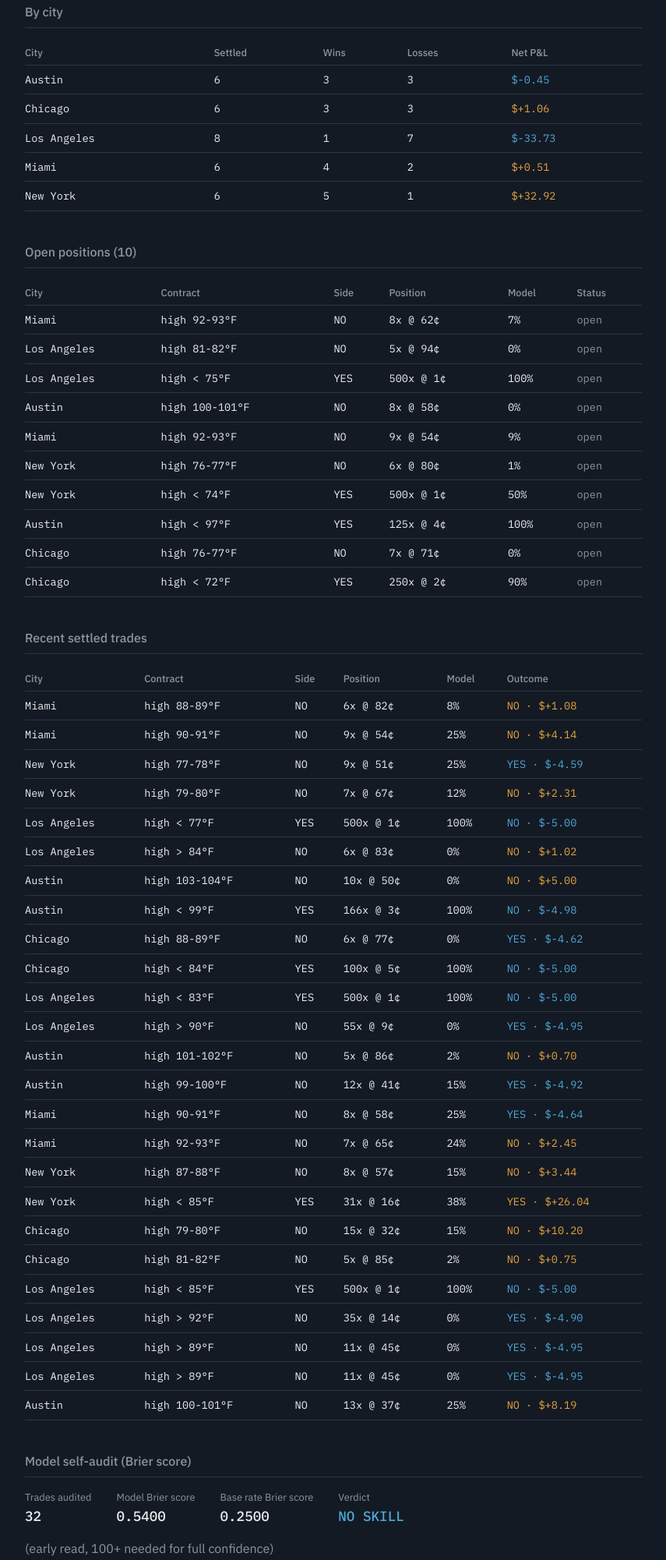
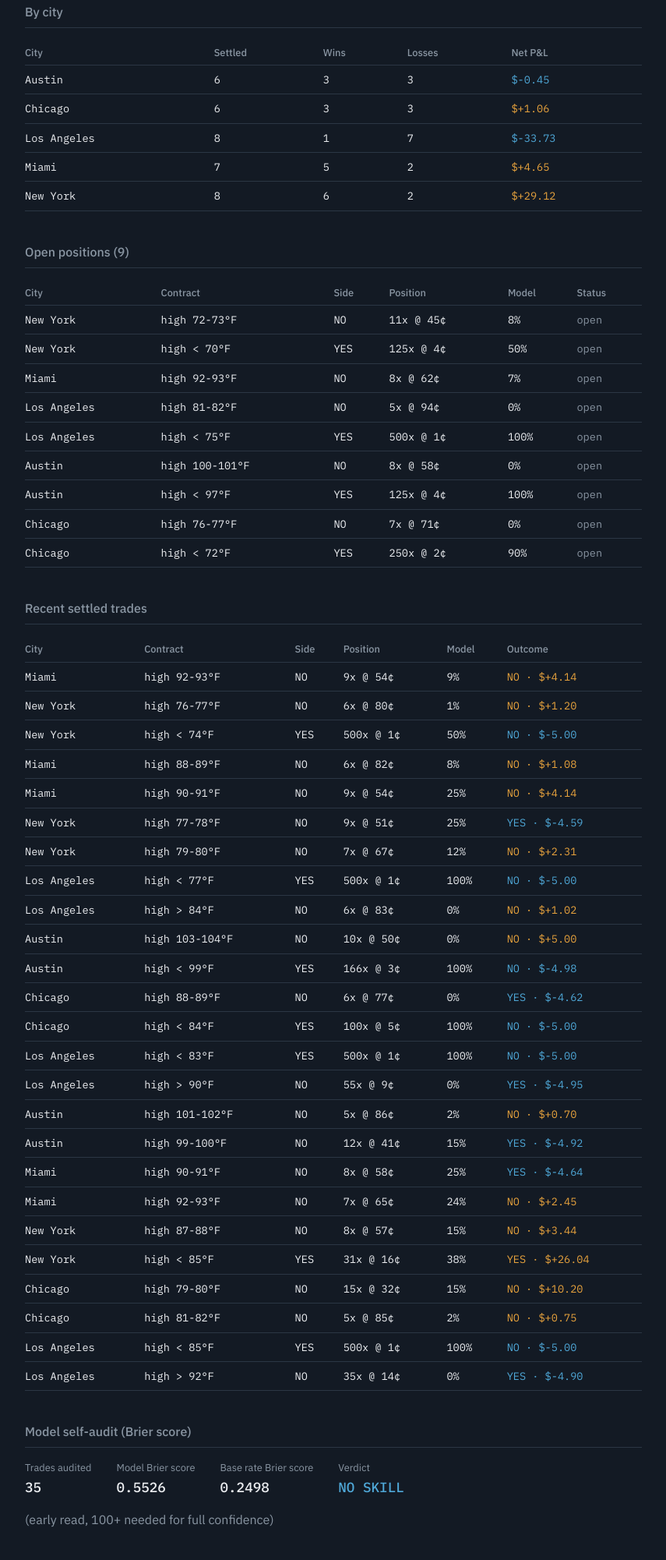
Before and after one commit to vexedvoyager/weather4, a plain HTML site: page docs/index.html in a window 1280 px wide. Shown: the part 681-2682 px from the top of the page at 78% size, without its empty margins (212-1067 px from the left). Drawn offline with nearby package versions, Linux system fonts and the light colour scheme.

Commit message:
Price check 2026-09-15T11:37:13Z

```diff
--- a/docs/index.html
+++ b/docs/index.html
@@ -137,15 +137,15 @@
 
   <h1>Predict Weather Bot</h1>
   <div class="hero">
-    <div class="hero-number gain">$+0.31</div>
-    <div class="hero-label">Total settled P&amp;L, 32 trade(s) settled, 50% win rate</div>
+    <div class="hero-number gain">$+0.65</div>
+    <div class="hero-label">Total settled P&amp;L, 35 trade(s) settled, 51% win rate</div>
   </div>
 
   <div class="conditions">
     <div><span class="label">Mode</span><span class="value">PAPER</span></div>
-    <div><span class="label">Deployed</span><span class="value">$48.93 / $50.00</span></div>
-    <div><span class="label">Open positions</span><span class="value">10</span></div>
-    <div><span class="label">Last updated</span><span class="value">2026-09-15 06:00 UTC</span></div>
+    <div><span class="label">Deployed</span><span class="value">$44.22 / $50.00</span></div>
+    <div><span class="label">Open positions</span><span class="value">9</span></div>
+    <div><span class="label">Last updated</span><span class="value">2026-09-15 11:37 UTC</span></div>
   </div>
 
   <section>
@@ -181,26 +181,42 @@
         </tr>
         <tr>
           <td>Miami</td>
-          <td>6</td>
-          <td>4</td>
+          <td>7</td>
+          <td>5</td>
           <td>2</td>
-          <td class="gain">$+0.51</td>
+          <td class="gain">$+4.65</td>
         </tr>
         <tr>
           <td>New York</td>
+          <td>8</td>
           <td>6</td>
-          <td>5</td>
-          <td>1</td>
-          <td class="gain">$+32.92</td>
+          <td>2</td>
+          <td class="gain">$+29.12</td>
         </tr>
     </table>
   </section>
 
   <section>
-    <h2>Open positions (10)</h2>
+    <h2>Open positions (9)</h2>
     <table>
       <tr><th>City</th><th>Contract</th><th>Side</th><th>Position</th><th>Model</th><th>Status</th></tr>
 
+    <tr>
+      <td>New York</td>
+      <td>high 72-73°F</td>
+      <td>NO</td>
+      <td>11x @ 45&cent;</td>
+      <td>8%</td>
+      <td class="neutral">open</td>
+    </tr>
+    <tr>
+      <td>New York</td>
+      <td>high < 70°F</td>
+      <td>YES</td>
+      <td>125x @ 4&cent;</td>
+      <td>50%</td>
+      <td class="neutral">open</td>
+    </tr>
     <tr>
       <td>Miami</td>
       <td>high 92-93°F</td>
@@ -231,30 +247,6 @@
       <td>NO</td>
       <td>8x @ 58&cent;</td>
       <td>0%</td>
-      <td class="neutral">open</td>
-    </tr>
-    <tr>
-      <td>Miami</td>
-      <td>high 92-93°F</td>
-      <td>NO</td>
-      <td>9x @ 54&cent;</td>
-      <td>9%</td>
-      <td class="neutral">open</td>
-    </tr>
-    <tr>
-      <td>New York</td>
-      <td>high 76-77°F</td>
-      <td>NO</td>
-      <td>6x @ 80&cent;</td>
-      <td>1%</td>
-      <td class="neutral">open</td>
-    </tr>
-    <tr>
-      <td>New York</td>
-      <td>high < 74°F</td>
-      <td>YES</td>
-      <td>500x @ 1&cent;</td>
-      <td>50%</td>
       <td class="neutral">open</td>
     </tr>
     <tr>
@@ -289,6 +281,30 @@
     <table>
       <tr><th>City</th><th>Contract</th><th>Side</th><th>Position</th><th>Model</th><th>Outcome</th></tr>
 
+    <tr>
+      <td>Miami</td>
+      <td>high 92-93°F</td>
+      <td>NO</td>
+      <td>9x @ 54&cent;</td>
+      <td>9%</td>
+      <td class="gain">NO &middot; $+4.14</td>
+    </tr>
+    <tr>
+      <td>New York</td>
+      <td>high 76-77°F</td>
+      <td>NO</td>
+      <td>6x @ 80&cent;</td>
+      <td>1%</td>
+      <td class="gain">NO &middot; $+1.20</td>
+    </tr>
+    <tr>
+      <td>New York</td>
+      <td>high < 74°F</td>
+      <td>YES</td>
+      <td>500x @ 1&cent;</td>
+      <td>50%</td>
+      <td class="loss">NO &middot; $-5.00</td>
+    </tr>
     <tr>
       <td>Miami</td>
       <td>high 88-89°F</td>
@@ -465,30 +481,6 @@
       <td>0%</td>
       <td class="loss">YES &middot; $-4.90</td>
     </tr>
-    <tr>
-      <td>Los Angeles</td>
-      <td>high > 89°F</td>
-      <td>NO</td>
-      <td>11x @ 45&cent;</td>
-      <td>0%</td>
-      <td class="loss">YES &middot; $-4.95</td>
-    </tr>
-    <tr>
-      <td>Los Angeles</td>
-      <td>high > 89°F</td>
-      <td>NO</td>
-      <td>11x @ 45&cent;</td>
-      <td>0%</td>
-      <td class="loss">YES &middot; $-4.95</td>
-    </tr>
-    <tr>
-      <td>Austin</td>
-      <td>high 100-101°F</td>
-      <td>NO</td>
-      <td>13x @ 37&cent;</td>
-      <td>25%</td>
-      <td class="gain">NO &middot; $+8.19</td>
-    </tr>
     </table>
   </section>
 
@@ -496,9 +488,9 @@
     <h2>Model self-audit (Brier score)</h2>
 
         <div class="brier-grid">
-          <div><span class="label">Trades audited</span><span class="value">32</span></div>
-          <div><span class="label">Model Brier score</span><span class="value">0.5400</span></div>
-          <div><span class="label">Base rate Brier score</span><span class="value">0.2500</span></div>
+          <div><span class="label">Trades audited</span><span class="value">35</span></div>
+          <div><span class="label">Model Brier score</span><span class="value">0.5526</span></div>
+          <div><span class="label">Base rate Brier score</span><span class="value">0.2498</span></div>
           <div><span class="label">Verdict</span><span class="value loss">NO SKILL</span></div>
         </div>
         <p class="neutral">(early read, 100+ needed for full confidence)</p>
@@ -518,7 +510,7 @@ new Chart(ctx, {
     datasets: [
       {
         label: 'Cumulative P&L ($)',
-        data: [0.0, 0.0, 0.0, 0.0, 0.0, 0.0, 0.0, 0.0, 0.0, 0.0, 0.0, 0.0, 0.0, 0.0, 0.0, 0.0, 0.0, 0.0, 0.0, 0.0, 0.0, 0.0, 0.0, 0.0, 0.0, 0.0, 0.0, 0.0, 0.0, 0.0, 0.0, 0.0, 0.0, 0.0, 0.0, 0.0, 0.0, 0.0, -3.22, -13.12, 10.95, 10.95, 0.31, 0.31, 0.31],
+        data: [0.0, 0.0, 0.0, 0.0, 0.0, 0.0, 0.0, 0.0, 0.0, 0.0, 0.0, 0.0, 0.0, 0.0, 0.0, 0.0, 0.0, 0.0, 0.0, 0.0, 0.0, 0.0, 0.0, 0.0, 0.0, 0.0, 0.0, 0.0, 0.0, 0.0, 0.0, 0.0, 0.0, 0.0, 0.0, 0.0, 0.0, 0.0, -3.22, -13.12, 10.95, 10.95, 0.31, 0.31, 0.65],
         borderColor: '#E8A33D',
         backgroundColor: 'rgba(232, 163, 61, 0.12)',
         borderWidth: 2,
```
Also changed, not shown: 1 other file.
